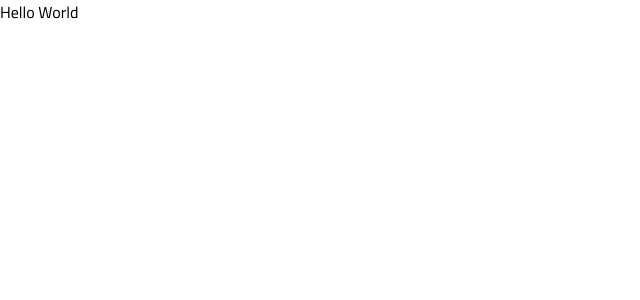
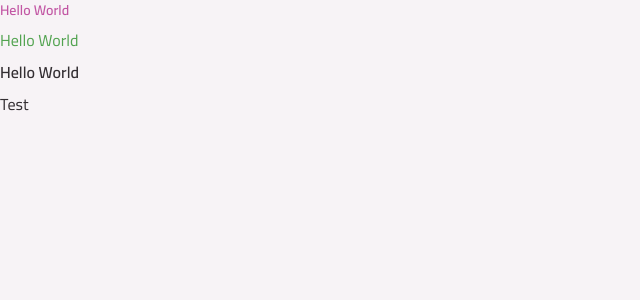
Before and after one commit to williamdelimacx/react-todo, a React (Vite) app: page / in a window 1280 px wide. Shown: the top 300 px of the page, without its empty margins (0-640 px from the left). Built offline with nearby package versions, Linux system fonts and the light colour scheme.

Commit message:
chore: add a text component with cva

```diff
--- a/index.html
+++ b/index.html
@@ -19,7 +19,7 @@
     <title>Todo List</title>
   </head>
 
-  <body>
+  <body class="bg-gray-100">
     <div id="root"></div>
     <script type="module" src="/src/main.tsx"></script>
   </body>
--- a/package.json
+++ b/package.json
@@ -11,6 +11,7 @@
   },
   "dependencies": {
     "@tailwindcss/vite": "^4.1.17",
+    "class-variance-authority": "^0.7.1",
     "react": "^19.2.0",
     "react-dom": "^19.2.0",
     "tailwindcss": "^4.1.17"
--- a/src/App.tsx
+++ b/src/App.tsx
@@ -1,3 +1,14 @@
+import Text from "./components/text";
+
 export default function App() {
-  return <div className="text-red-500">Hello World</div>;
+  return (
+    <div className="flex flex-col gap-2">
+      <Text variant="body-sm-bold" className="text-pink-base">
+        Hello World
+      </Text>
+      <Text className="text-green-base">Hello World</Text>
+      <Text variant="body-md-bold">Hello World</Text>
+      <Text>Test</Text>
+    </div>
+  );
 }
--- /dev/null
+++ b/src/components/text.tsx
@@ -0,0 +1,38 @@
+import { cva, type VariantProps } from "class-variance-authority";
+import React from "react";
+
+export const textVariants = cva("font-sans text-gray-400", {
+  variants: {
+    variant: {
+      "body-sm-bold": "text-sm leading-5 font-semibold",
+      "body-md": "text-base leading-6 font-normal",
+      "body-md-bold": "text-base leading-6 font-semibold",
+    },
+  },
+  defaultVariants: {
+    variant: "body-md",
+  },
+});
+
+interface TextProps extends VariantProps<typeof textVariants> {
+  as?: keyof React.JSX.IntrinsicElements;
+  className?: string;
+  children?: React.ReactNode;
+}
+
+export default function Text({
+  as = "span",
+  variant,
+  className,
+  children,
+  ...props
+}: TextProps) {
+  return React.createElement(
+    as,
+    {
+      className: textVariants({ variant, className }),
+      ...props,
+    },
+    children
+  );
+}
```
Also changed, not shown: 1 other file (tests, documents, lock files or other folders).
